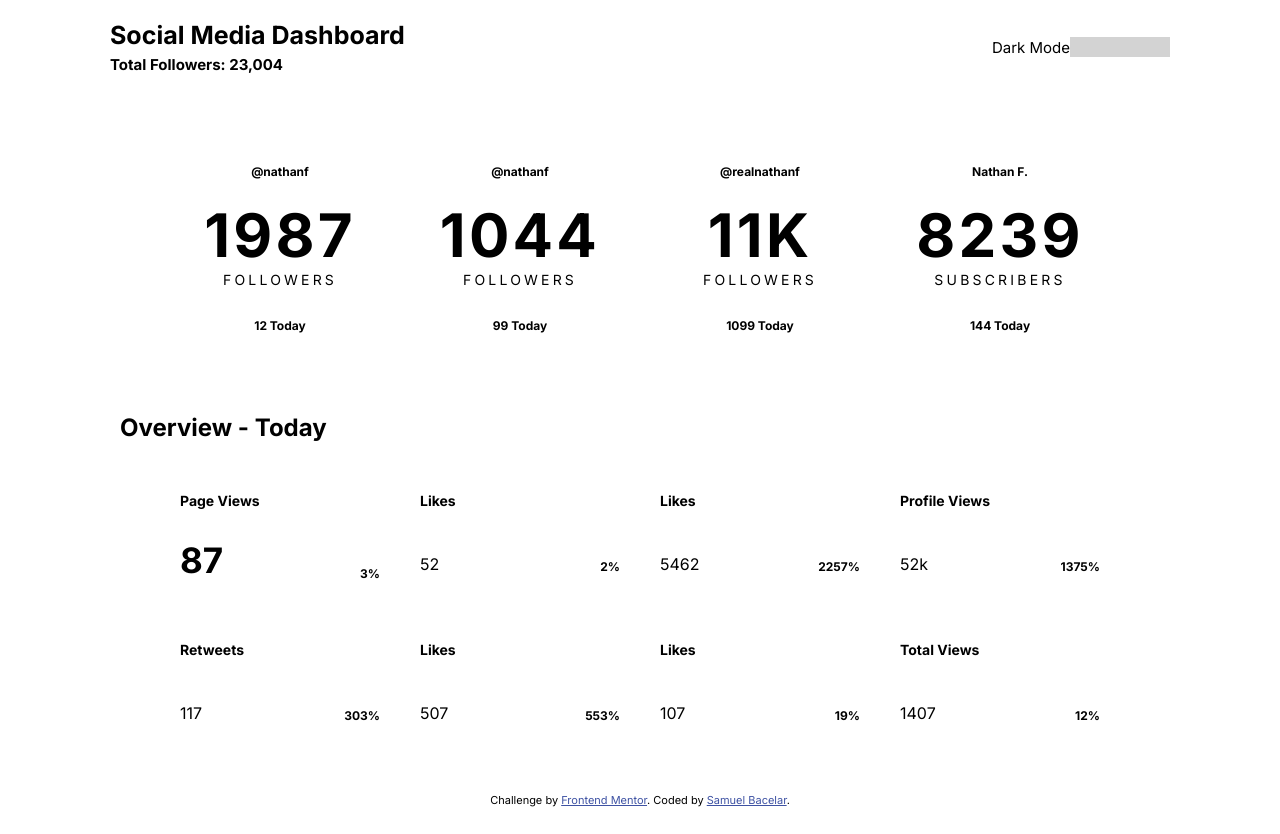
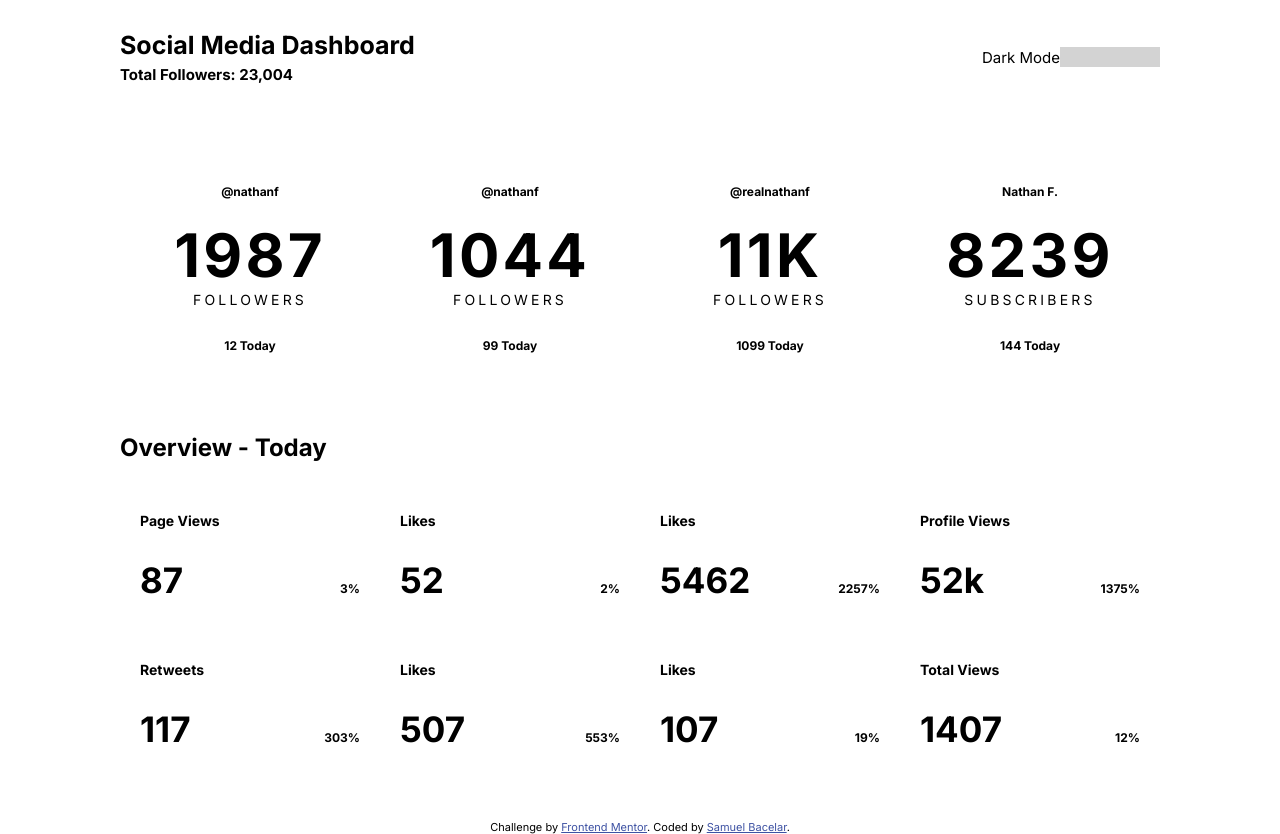
Before and after one commit to SamuelBacelar/social-media-dashboard-with-theme-switcher, a plain HTML site: page index.html in a window 1280 px wide. Before the commit the page ends 807 px from the top, so only its background shows below. Drawn offline with Linux system fonts and the light colour scheme.

Commit message:
Fixing breakpoints

```diff
--- a/index.html
+++ b/index.html
@@ -168,7 +168,7 @@
             <img src="" alt="">
           </div>
           <div class="overview-card-info">
-            <p> 52 </p>
+            <p class="overview-stat-number"> 52 </p>
             <div class="overview-rank-status">
               <img src="" alt="">
               <p class="font-small-bold"> 2% </p>
@@ -184,7 +184,7 @@
             <img src="" alt="">
           </div>
           <div class="overview-card-info">
-            <p> 5462 </p>
+            <p class="overview-stat-number"> 5462 </p>
             <div class="overview-rank-status">
               <img src="" alt="">
               <p class="font-small-bold"> 2257% </p>
@@ -194,13 +194,13 @@
 
          <div class="overview-card">
           <div class="overview-card-header">
-            <p>
+            <p >
               Profile Views
             </p>
             <img src="" alt="">
           </div>
           <div class="overview-card-info">
-            <p> 52k </p>
+            <p class="overview-stat-number"> 52k </p>
             <div class="overview-rank-status">
               <img src="" alt="">
               <p class="font-small-bold"> 1375% </p>
@@ -216,7 +216,7 @@
             <img src="" alt="">
           </div>
           <div class="overview-card-info">
-            <p>  117 </p>
+            <p class="overview-stat-number">  117 </p>
             <div class="overview-rank-status">
               <img src="" alt="">
               <p class="font-small-bold"> 303% </p>
@@ -232,7 +232,7 @@
             <img src="" alt="">
           </div>
           <div class="overview-card-info">
-            <p> 507 </p>
+            <p class="overview-stat-number"> 507 </p>
             <div class="overview-rank-status">
               <img src="" alt="">
               <p class="font-small-bold"> 553% </p>
@@ -248,7 +248,7 @@
             <img src="" alt="">
           </div>
           <div class="overview-card-info">
-            <p>  107 </p>
+            <p class="overview-stat-number">  107 </p>
             <div class="overview-rank-status">
               <img src="" alt="">
               <p class="font-small-bold"> 19% </p>
@@ -264,7 +264,7 @@
             <img src="" alt="">
           </div>
           <div class="overview-card-info">
-            <p> 1407 </p>
+            <p class="overview-stat-number"> 1407 </p>
             <div class="overview-rank-status">
               <img src="" alt="">
               <p class="font-small-bold"> 12% </p>
--- a/public/styles/responsive.css
+++ b/public/styles/responsive.css
@@ -1,4 +1,4 @@
-@media only screen and (min-width : 768px) {
+@media only screen and (min-width : 500px) {
     header {
         display: flex;
         justify-content: space-between;
@@ -14,7 +14,7 @@
     }
 
     main .main .card {
-        min-width: 240px;
+        min-width: 50%;
     }
 
     main .overview .overview-cards {
@@ -24,7 +24,13 @@
     }
 
     main .overview .overview-card {
-        min-width: 240px;
+        min-width: 50%;
+    }
+}
+
+@media only screen and (min-width : 768px) {
+    main .overview .overview-card {
+        min-width: 33%;
     }
 }
 
@@ -33,4 +39,12 @@
         max-width: 1100px;
         margin: 0 auto;
     }
+
+    main .main .card {
+        min-width: 25%;
+    }
+
+    main .overview .overview-card {
+        min-width: 25%;
+    }
 }
--- a/public/styles/style.css
+++ b/public/styles/style.css
@@ -39,7 +39,7 @@ body {
 
 /*_______________________*/
 header {
-    padding: 20px;
+    padding: 30px;
 }
 
 header h1 {
@@ -145,7 +145,13 @@ main .overview-card .overview-card-info {
     align-items: flex-end;
 }
 
+
 main .overview-card-info p.overview-stat-number {
     font-size: 35px;
     font-weight: 700;
 }
+
+main .overview-card-info .overview-rank-status {
+    position: relative;
+    bottom: 5px;
+}
```
